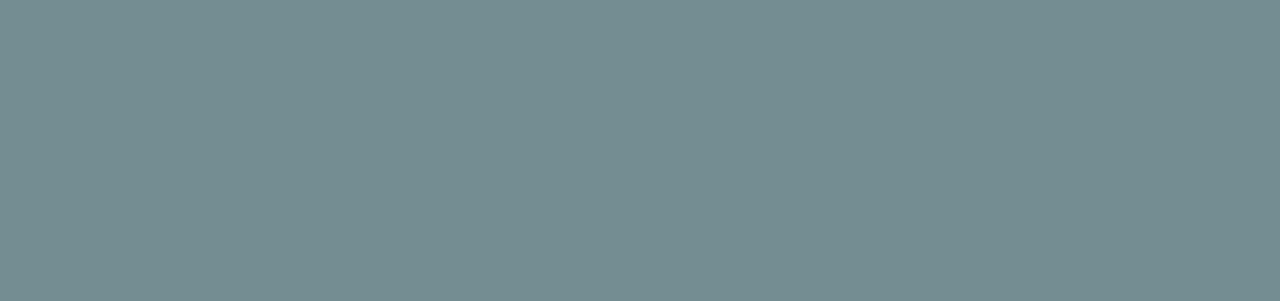
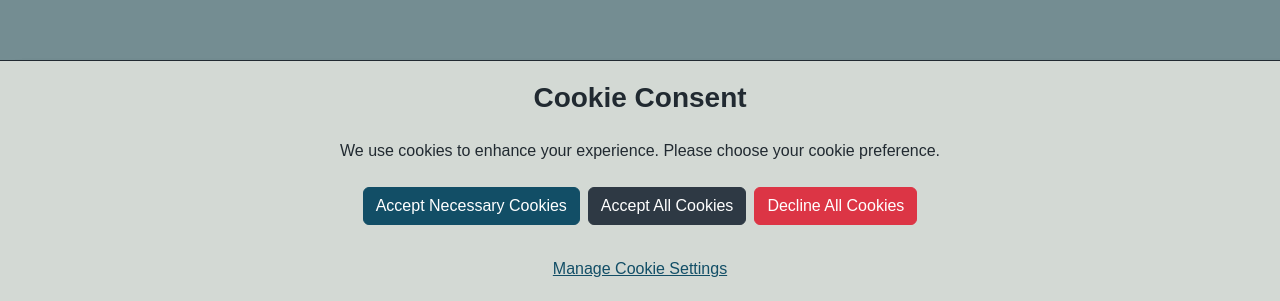
Before and after one commit to coldsofttech/acadx-ui, a React (Create React App) app: page /cookie in a window 1280 px wide. Before the commit this address had no page. Shown: the part 499-800 px from the top of the page. Built offline with nearby package versions, Linux system fonts and the light colour scheme; no server answers.

Commit message:
Introduced Cookie Screens (#26)

```diff
--- a/src/App.css
+++ b/src/App.css
@@ -125,6 +125,10 @@ body {
   color: #124e66;
 }
 
+.text-link:hover {
+  text-decoration: underline;
+}
+
 .text-hidden {
   color: #d3d9d4;
 }
@@ -150,3 +154,39 @@ body {
   background-color: #425261;
   border-color: #425261;
 }
+
+.btn-outline-danger {
+  background-color: #dc3545;
+  color: #ffffff;
+  border-color: #dc3545;
+}
+
+.btn-outline-danger:hover {
+  background-color: #c73e4c;
+  border-color: #c73e4c;
+}
+
+.btn-block {
+  width: 100%;
+}
+
+.cookie-consent {
+  position: fixed;
+  bottom: 0;
+  left: 0;
+  width: 100%;
+  background-color: #d3d9d4;
+  padding: 20px;
+  border-top: 1px solid #212a31;
+  z-index: 9999;
+  display: flex;
+  justify-content: center;
+  align-items: center;
+  box-shadow: 15px 15px 15px rgba(33, 42, 49, 0.3);
+}
+
+.cookie-consent-content {
+  max-width: 900px;
+  width: 100%;
+  text-align: center;
+}
--- a/src/App.js
+++ b/src/App.js
@@ -1,7 +1,9 @@
 import React from 'react';
 import { BrowserRouter as Router, Route, Routes } from 'react-router-dom';
+import { CookieConsentProvider } from './contexts/CookieConsentContext';
+import CookieConsent from './components/CookieConsent';
+import ForgotPassword from './components/ForgotPassword';
 import Login from './components/Login';
-import ForgotPassword from './components/ForgotPassword';
 import Register from './components/Register';
 import RegisterSso from './components/RegisterSso';
 import './App.css';
@@ -10,16 +12,20 @@ import 'bootstrap/dist/css/bootstrap.min.css';
 
 function App() {
     return (
+        <CookieConsentProvider>
             <Router>
                 <div className='App'>
                     <Routes>
+                        <Route path='/cookie' element={<CookieConsent />} />
+                        <Route path='/forgot-password' element={<ForgotPassword />} />
                         <Route path='/login' element={<Login />} />
-                    <Route path='/forgot-password' element={<ForgotPassword />} />
                         <Route path='/register' element={<Register />} />
                         <Route path='/register-sso' element={<RegisterSso />} />
                     </Routes>
+                    <CookieConsent />
                 </div>
             </Router>
+        </CookieConsentProvider>
     );
 }
 
--- /dev/null
+++ b/src/components/CookieConsent.js
@@ -0,0 +1,39 @@
+import React from 'react';
+import { Link } from 'react-router-dom';
+import { useCookieConsent } from '../contexts/CookieConsentContext';
+import 'bootstrap/dist/css/bootstrap.min.css';
+import 'jquery/dist/jquery.slim.min.js';
+import '@popperjs/core/dist/umd/popper.min.js';
+import 'bootstrap/dist/js/bootstrap.min.js';
+import '../App.css';
+
+function CookieConsent() {
+    const { consent, handleConsent } = useCookieConsent();
+
+    if (consent) return null;
+
+    return (
+        <div className='cookie-consent'>
+            <div className='cookie-consent-content'>
+                <h3 className='text-center mb-4 h3-header'>Cookie Consent</h3>
+                <p className='text-center mb-4'>
+                    We use cookies to enhance your experience. Please choose your cookie preference.
+                </p>
+                <div className='row'>
+                    <div className='col-md-12'>
+                        <div className='form-group mb-3'>
+                            <button type='button' className='btn btn-primary me-2' onClick={() => handleConsent('necessary')}>Accept Necessary Cookies</button>
+                            <button type='button' className='btn btn-secondary me-2' onClick={() => handleConsent('all')}>Accept All Cookies</button>
+                            <button type='button' className='btn btn-outline-danger' onClick={() => handleConsent('declined')}>Decline All Cookies</button>
+                        </div>
+                    </div>
+                </div>
+                <div className='form-group mt-3' style={{ textAlign: 'center' }}>
+                    <Link to='/privacy-policy' className='text-link'>Manage Cookie Settings</Link>
+                </div>
+            </div>
+        </div>
+    )
+}
+
+export default CookieConsent;
--- a/src/config.js
+++ b/src/config.js
@@ -1,5 +1,5 @@
 const config = {
-    ACADX_API_URL: 'http://localhost:3001/api'
+    ACADX_API_URL: 'http://localhost:3001/v1/api'
 }
 
 export default config;
--- /dev/null
+++ b/src/contexts/CookieConsentContext.js
@@ -0,0 +1,45 @@
+import React, { createContext, useContext, useState, useEffect } from 'react';
+import config from '../config';
+
+const CookieConsentContext = createContext();
+
+export const useCookieConsent = () => useContext(CookieConsentContext);
+export const CookieConsentProvider = ({ children }) => {
+    const [consent, setConsent] = useState(null);
+
+    useEffect(() => {
+        fetch(`${config.ACADX_API_URL}/cookie`, {
+            method: 'GET',
+            headers: {
+                'Content-Type': 'application/json'
+            },
+            credentials: 'include'
+        })
+            .then(response => response.json())
+            .then(data => setConsent(data.cookieConsent))
+            .catch(error => console.error('Error fetching cookie consent:', error));
+    }, []);
+
+    const handleConsent = (type) => {
+        fetch(`${config.ACADX_API_URL}/cookie`, {
+            method: 'POST',
+            headers: {
+                'Content-Type': 'application/json'
+            },
+            body: JSON.stringify({ preference: type }),
+            credentials: 'include'
+        })
+            .then(response => {
+                if (response.ok) {
+                    setConsent(type);
+                }
+            })
+            .catch(error => console.error('Error setting cookie:', error));
+    };
+
+    return (
+        <CookieConsentContext.Provider value={{ consent, handleConsent }}>
+            {children}
+        </CookieConsentContext.Provider>
+    );
+};
```
Lines whose indentation alone changed are shown as unchanged.
